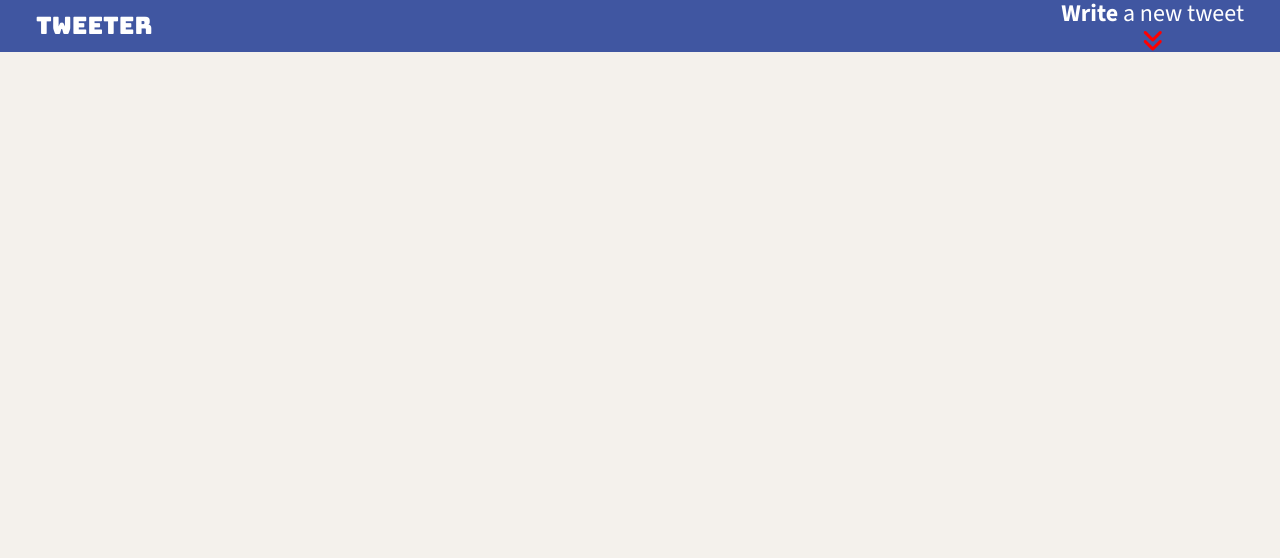
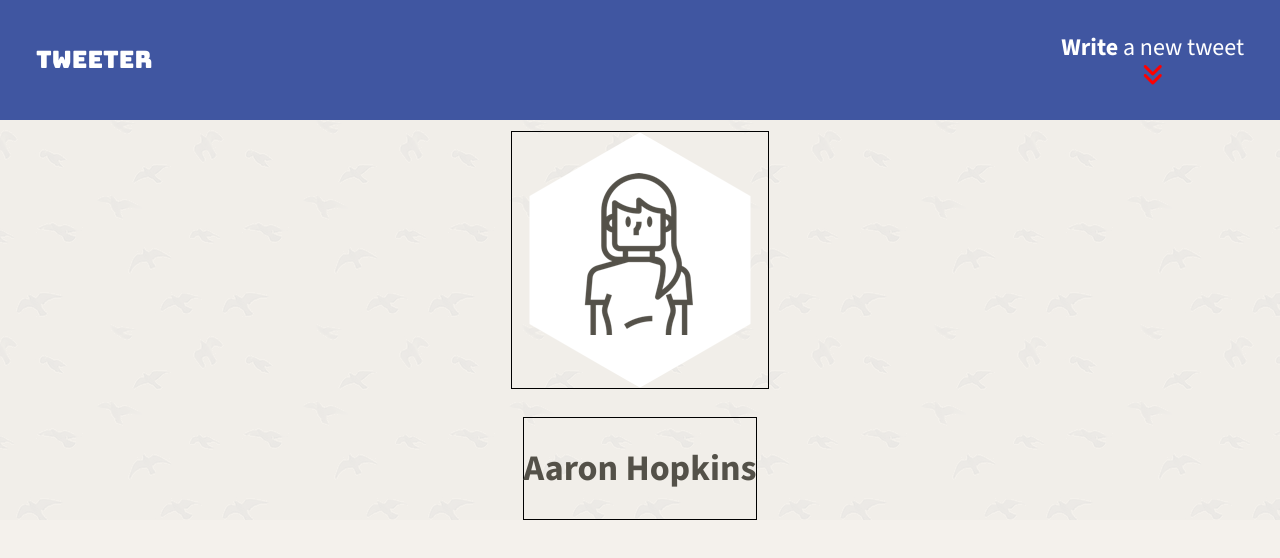
Before and after one commit to gitairman/tweeter, a website: page public/index.html in a window 1280 px wide. Drawn offline with nearby package versions, Linux system fonts and the light colour scheme.

Commit message:
added header

```diff
--- a/public/index.html
+++ b/public/index.html
@@ -24,6 +24,7 @@
     <!-- App CSS -->
     <link rel="stylesheet" href="/styles/layout.css" type="text/css" />
     <link rel="stylesheet" href="/styles/nav.css" type="text/css" />
+    <link rel="stylesheet" href="/styles/header.css" type="text/css" />
 
     <!-- External JS -->
     <script src="https://ajax.googleapis.com/ajax/libs/jquery/3.4.1/jquery.min.js"></script>
@@ -43,6 +44,17 @@
     </nav>
 
     <!-- Page-specific (main) content here -->
-    <main class="container"></main>
+
+    <main class="container">
+      <header>
+        <div>
+          <img src="/images/profile-hex.png" />
+        </div>
+        <br />
+        <div id="user_name">
+          <h2>Aaron Hopkins</h2>
+        </div>
+      </header>
+    </main>
   </body>
 </html>
--- /dev/null
+++ b/public/styles/header.css
@@ -0,0 +1,14 @@
+header {
+  height: 520px;
+  width: 100%;
+  display: flex;
+  align-items: center;
+  flex-direction: column;
+  justify-content: flex-end;
+  background-image: url(../images/foggy-birds.png);
+}
+
+header div {
+  border: solid black 1px;
+  display: flex;
+}
--- a/public/styles/nav.css
+++ b/public/styles/nav.css
@@ -1,5 +1,5 @@
 nav {
-  height: '120px';
+  height: 120px;
   background-color: #4056a1;
   color: #ffffff;
   padding: 0 1.5em;
@@ -8,6 +8,7 @@ nav {
   display: flex;
   justify-content: space-between;
   align-items: center;
+  position: fixed;
 }
 
 #logo {
```
Also changed, not shown: public/images/foggy-birds.png (added).
